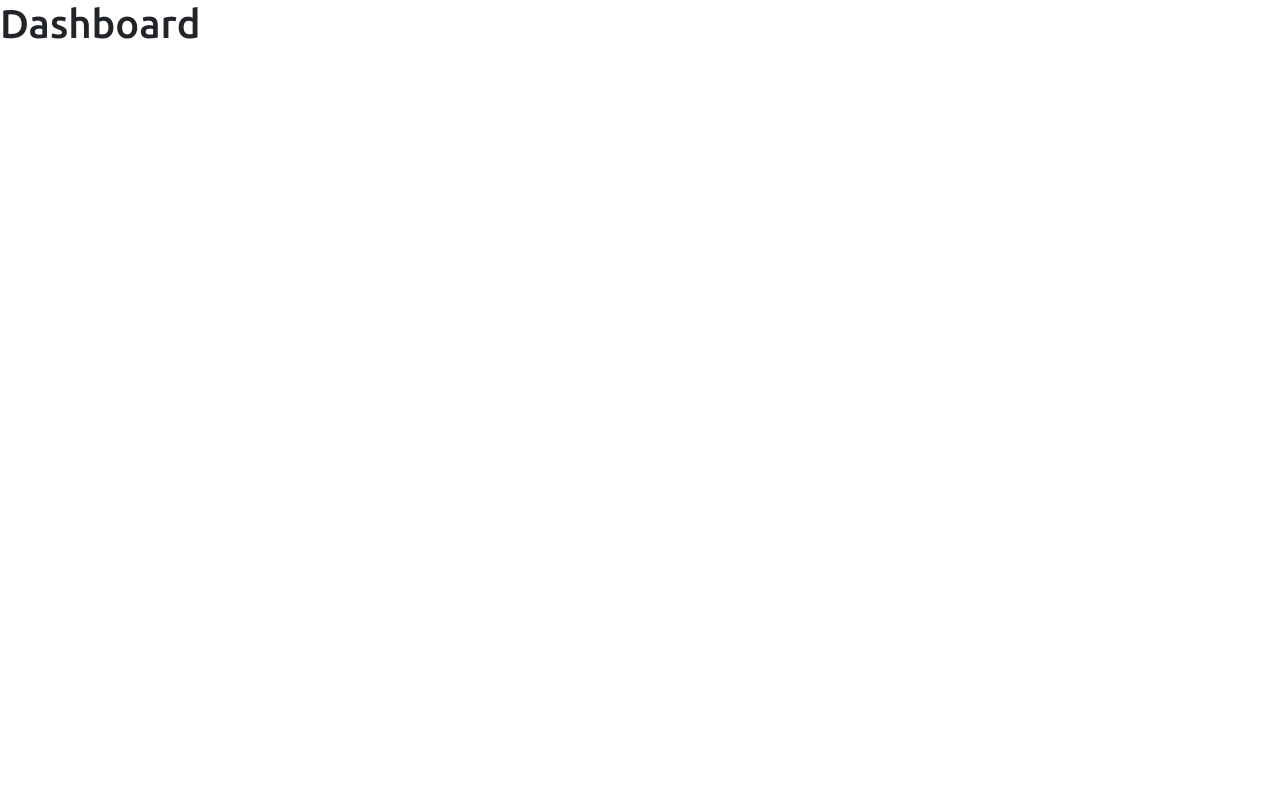
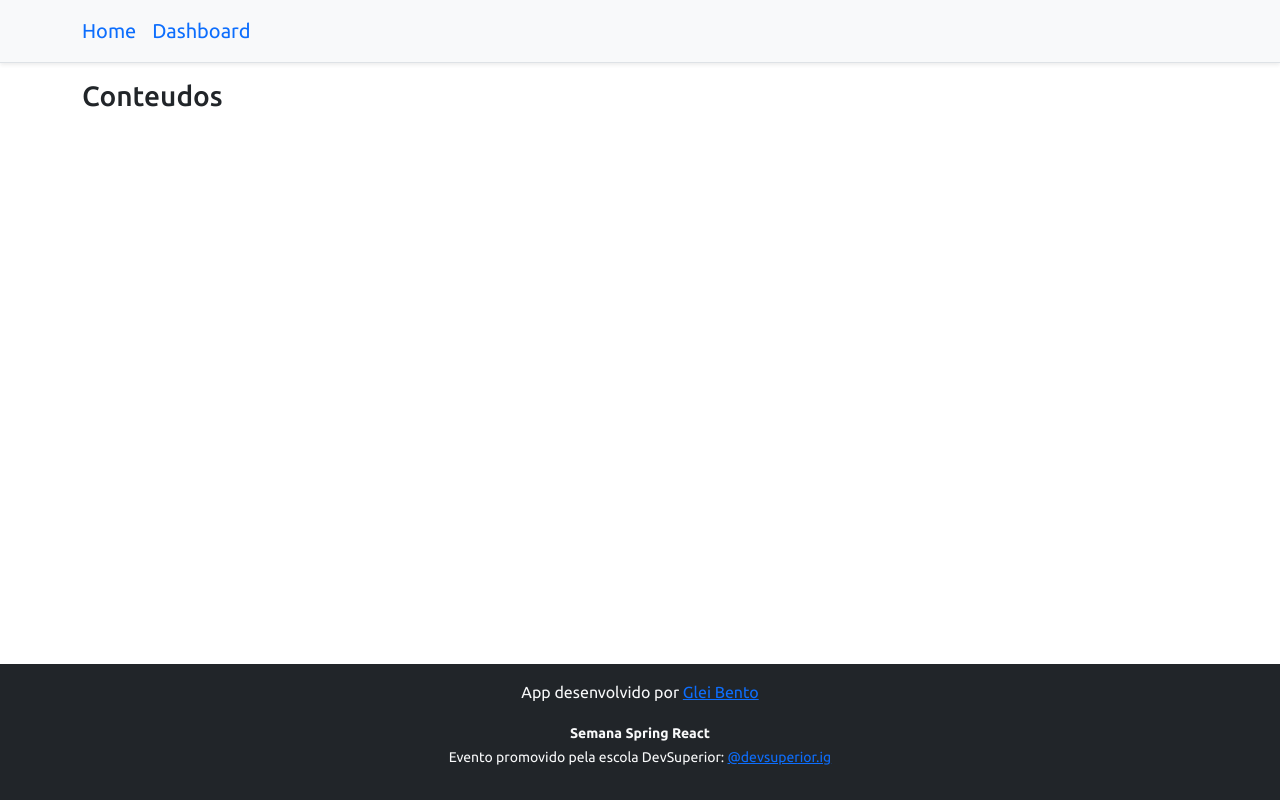
Before and after one commit to gleibento/projeto-sds3, a React (Create React App) app in the folder frontend/: page / in a window 1280 px wide. Built offline with nearby package versions, Linux system fonts and the light colour scheme.

Commit message:
home, navigation

```diff
--- /dev/null
+++ b/frontend/src/assets/css/navbar-top-fixed.css
@@ -0,0 +1,4 @@
+body {
+    min-height: 75rem;
+    padding-top: 4.5rem;
+  }
--- a/frontend/src/components/NavBar/index.tsx
+++ b/frontend/src/components/NavBar/index.tsx
@@ -1,10 +1,12 @@
-import dsdark from 'assets/img/ds-dark.svg';
+
+import { Link } from 'react-router-dom';
 const NavBar = () => {
     return (
         <div className="d-flex flex-column flex-md-row align-items-center p-3 px-md-4 mb-3 bg-light border-bottom shadow-sm">
             <div className="container">
                 <nav className="my-2 my-md-0 mr-md-3">
-                    <img src={dsdark} alt="DevSuperior" width="120" />
+                <Link className="navbar-brand" to="/">Home</Link>
+                <Link className="navbar-brand" to="/dashboard">Dashboard</Link>
                 </nav>
             </div>
         </div>
--- a/frontend/src/pages/Home/index.tsx
+++ b/frontend/src/pages/Home/index.tsx
@@ -1,10 +1,18 @@
+import 'bootstrap/dist/css/bootstrap.css';
+import Footer from 'components/Footer';
+import NavBar from 'components/NavBar';
+
 const Home = () => {
     return (
-        <div>
-            <h1>Dashboard</h1>
-
-        </div>
-
+        <>
+            <NavBar />
+            <div className="container">
+                <main>
+                    <h3>Conteudos</h3>
+                </main>
+            </div>
+            <Footer />
+        </>
     );
 }
 
```
